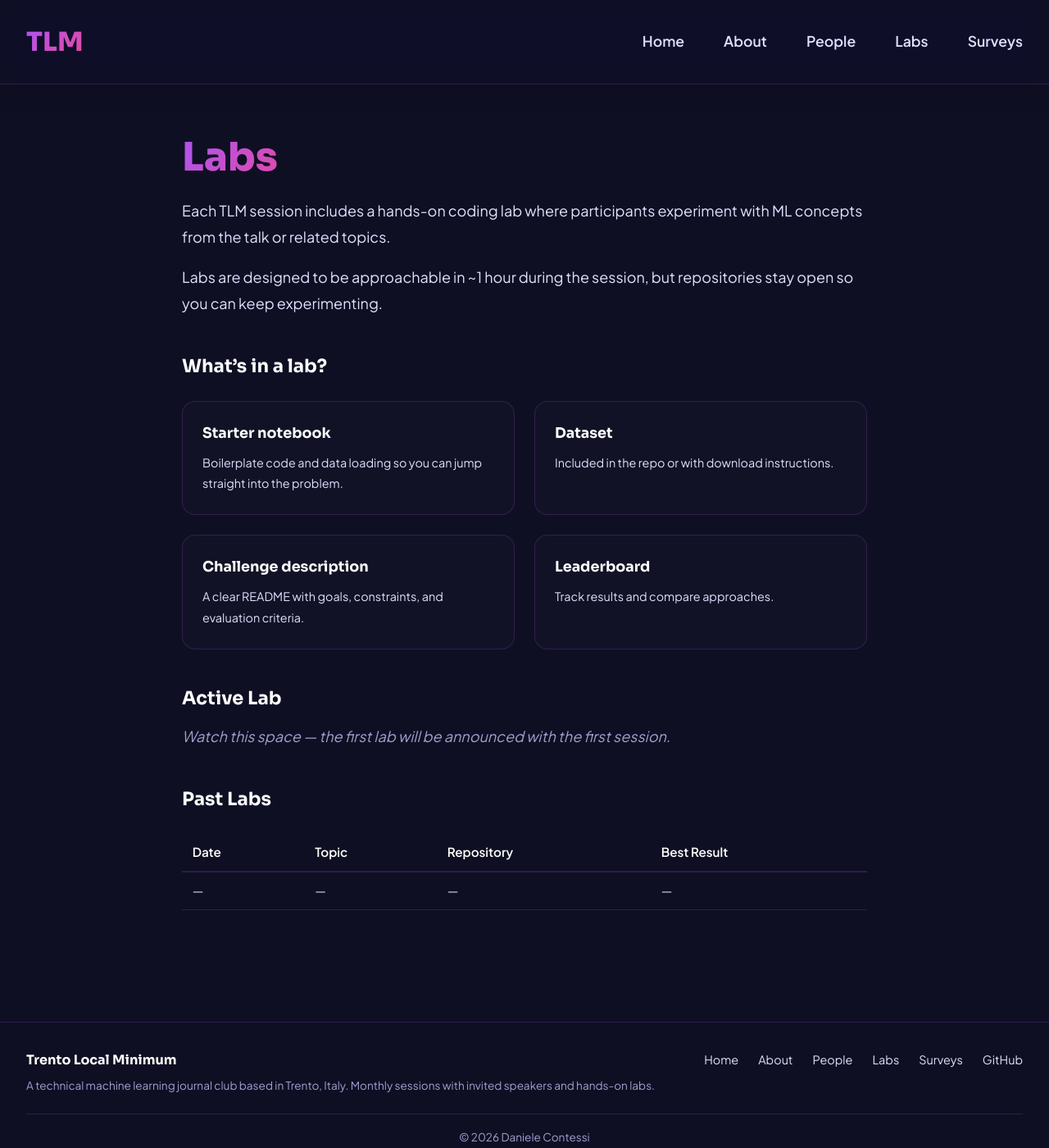
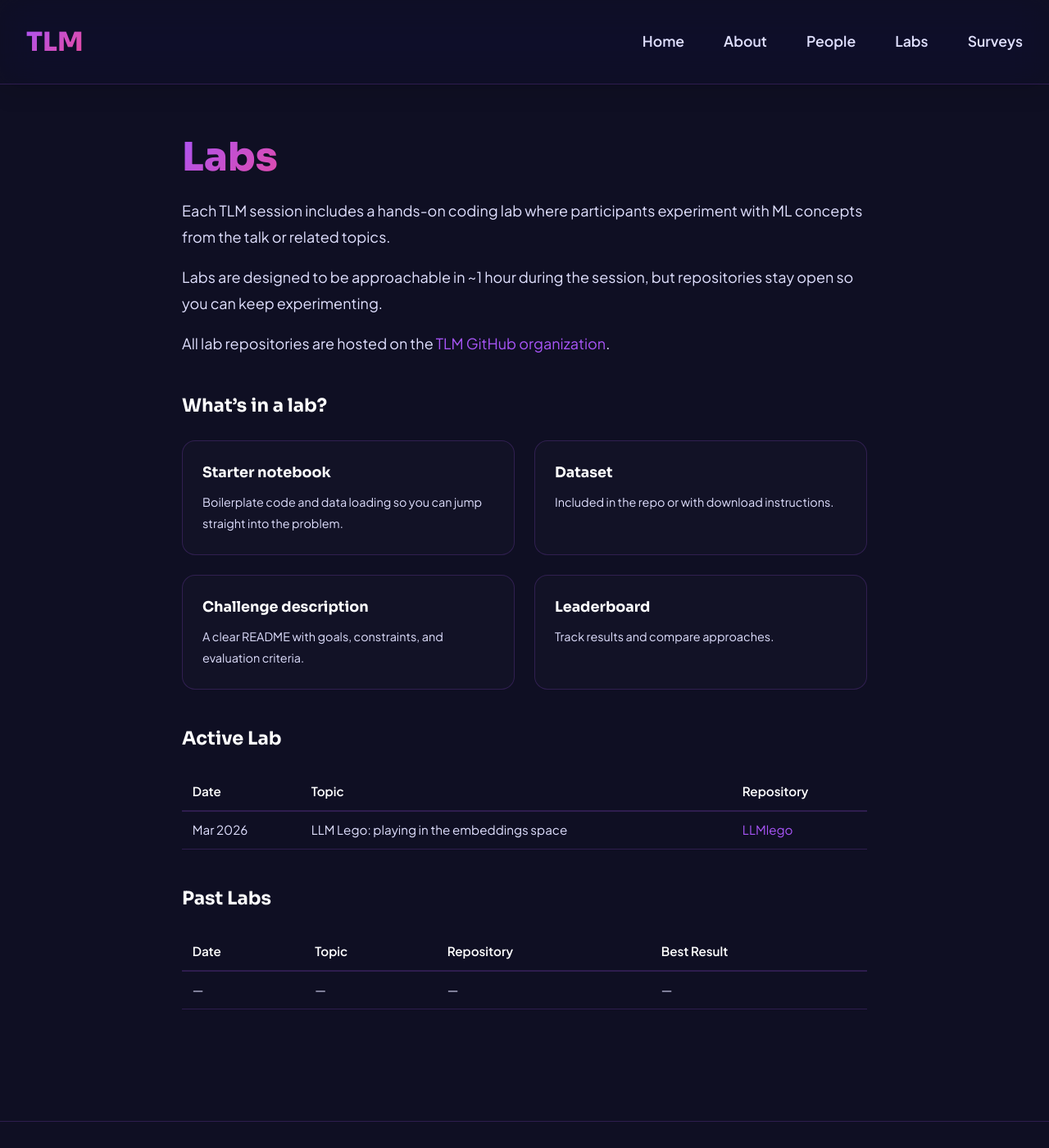
Before and after one commit to contessid/tlm-site, a Jekyll site: the page built from _pages/labs.md, in a window 1280 px wide and 1400 px high. Shown: the whole window at 82% size. Built offline with Jekyll 4.4.1, drawn with Linux system fonts in a browser that asks for light colours.

Commit message:
Add LLMlego lab and org link

```diff
--- a/_data/upcoming.yml
+++ b/_data/upcoming.yml
@@ -18,8 +18,8 @@ sessions:
   - date: 2026-03-26
     time: "19-21"
     type: lab
-    title: "TBD - LLM Lego: playing in the embeddings space"
-    repo_url: ""
+    title: "LLM Lego: playing in the embeddings space"
+    repo_url: "https://github.com/tlm-journalclub-org/LLMlego"
     speaker: "Daniele Contessi"
     # notes: "Lab topic to be announced"
 
--- a/_pages/labs.md
+++ b/_pages/labs.md
@@ -9,6 +9,8 @@ permalink: /labs/
 Each TLM session includes a hands-on coding lab where participants experiment with ML concepts from the talk or related topics.
 
 Labs are designed to be approachable in ~1 hour during the session, but repositories stay open so you can keep experimenting.
+
+All lab repositories are hosted on the [TLM GitHub organization](https://github.com/tlm-journalclub-org).
 
 ## What's in a lab?
 
@@ -33,7 +35,9 @@ Labs are designed to be approachable in ~1 hour during the session, but reposito
 
 ## Active Lab
 
-*Watch this space — the first lab will be announced with the first session.*
+| Date | Topic | Repository |
+| ---- | ----- | ---------- |
+| Mar 2026 | LLM Lego: playing in the embeddings space | [LLMlego](https://github.com/tlm-journalclub-org/LLMlego) |
 
 ## Past Labs
 
```
